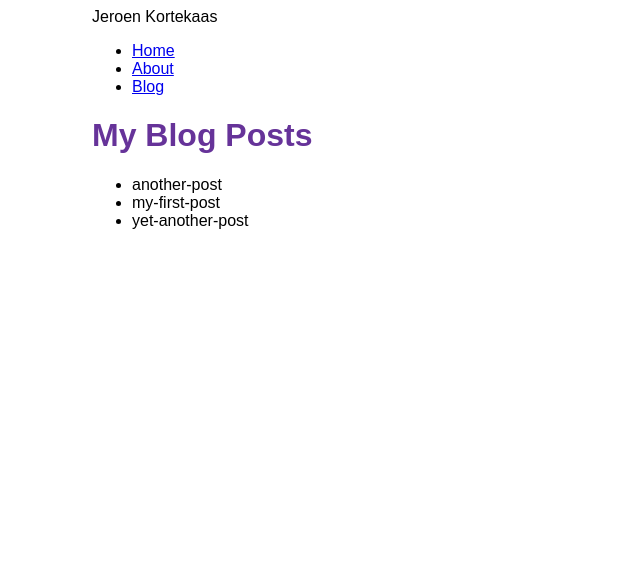
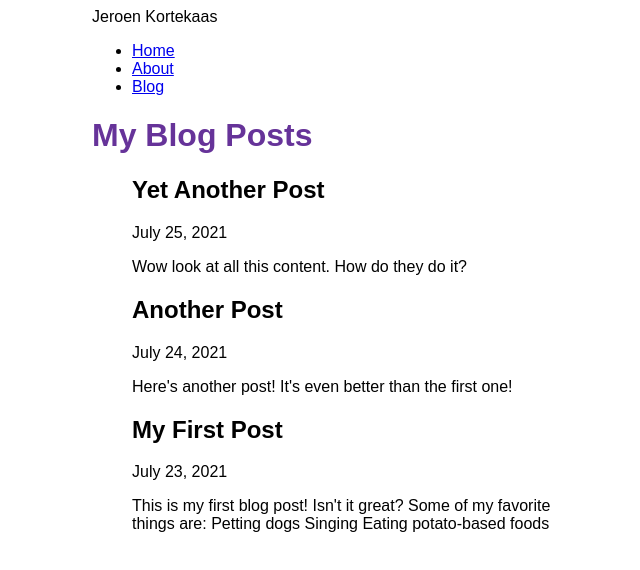
Before and after one commit to Luminc/nextjs-contentful-portfolio, a Gatsby site: page /blog in a window 1280 px wide. Shown: the whole page, without its empty margins (298-938 px from the left). Built offline with nearby package versions, Linux system fonts and the light colour scheme; Gatsby itself is replaced by a stand-in of ours.

Commit message:
Added mdx plugin and queries for blog posts

```diff
--- a/blog/another-post.mdx
+++ b/blog/another-post.mdx
@@ -0,0 +1,7 @@
+---
+title: "Yet Another Post"
+date: "2021-07-25"
+slug: "yet-another-post"
+---
+
+Wow look at all this content. How do they do it?
--- a/blog/my-first-post.mdx
+++ b/blog/my-first-post.mdx
@@ -0,0 +1,12 @@
+---
+title: "My First Post"
+date: "2021-07-23"
+slug: "my-first-post"
+---
+
+This is my first blog post! Isn't it _great_?
+Some of my **favorite** things are:
+
+- Petting dogs
+- Singing
+- Eating potato-based foods
--- a/blog/yet-another-post.mdx
+++ b/blog/yet-another-post.mdx
@@ -0,0 +1,7 @@
+---
+title: "Another Post"
+date: "2021-07-24"
+slug: "another-post"
+---
+
+Here's another post! It's even better than the first one!
--- a/gatsby-config.js
+++ b/gatsby-config.js
@@ -7,6 +7,7 @@ module.exports = {
   plugins: [
 "gatsby-plugin-image",
 "gatsby-plugin-sharp",
+"gatsby-plugin-mdx",
 {
   resolve: "gatsby-source-filesystem",
   options: {
--- a/package.json
+++ b/package.json
@@ -15,8 +15,10 @@
     "clean": "gatsby clean"
   },
   "dependencies": {
+    "@mdx-js/react": "^2.1.3",
     "gatsby": "^4.22.0",
     "gatsby-plugin-image": "^2.22.0",
+    "gatsby-plugin-mdx": "^4.1.0",
     "gatsby-plugin-sharp": "^4.22.0",
     "gatsby-source-filesystem": "^4.22.0",
     "gatsby-source-wordpress": "^6.22.0",
--- a/src/pages/blog.js
+++ b/src/pages/blog.js
@@ -7,8 +7,12 @@ const BlogPage = ({data}) => {
     <Layout pageTitle="My Blog Posts">
       <ul>
         {
-            data.allFile.nodes.map(node => (
-            <li key={node.name}>{node.name}</li>)
+            data.allMdx.nodes.map(node => (
+            <article key={node.id}>
+                <h2>{node.frontmatter.title}</h2>
+                <p>{node.frontmatter.date}</p>
+                <p>{node.excerpt}</p>
+            </article>)
             )}
       </ul>
     </Layout>
@@ -16,14 +20,20 @@ const BlogPage = ({data}) => {
 }
 
 export const query = graphql`
-  query {
-    allFile {
-      nodes {
-        name
+query {
+  allMdx(sort: {fields: frontmatter___date, order: DESC}) {
+    nodes {
+      frontmatter {
+        title
+        date(formatString: "MMMM DD, YYYY")
       }
+      id
+      excerpt
     }
   }
+}
 `
+
 
 export const Head = () => <Seo title="My Blog Posts" />
 export default BlogPage
```
Also changed, not shown: 1 other file.
